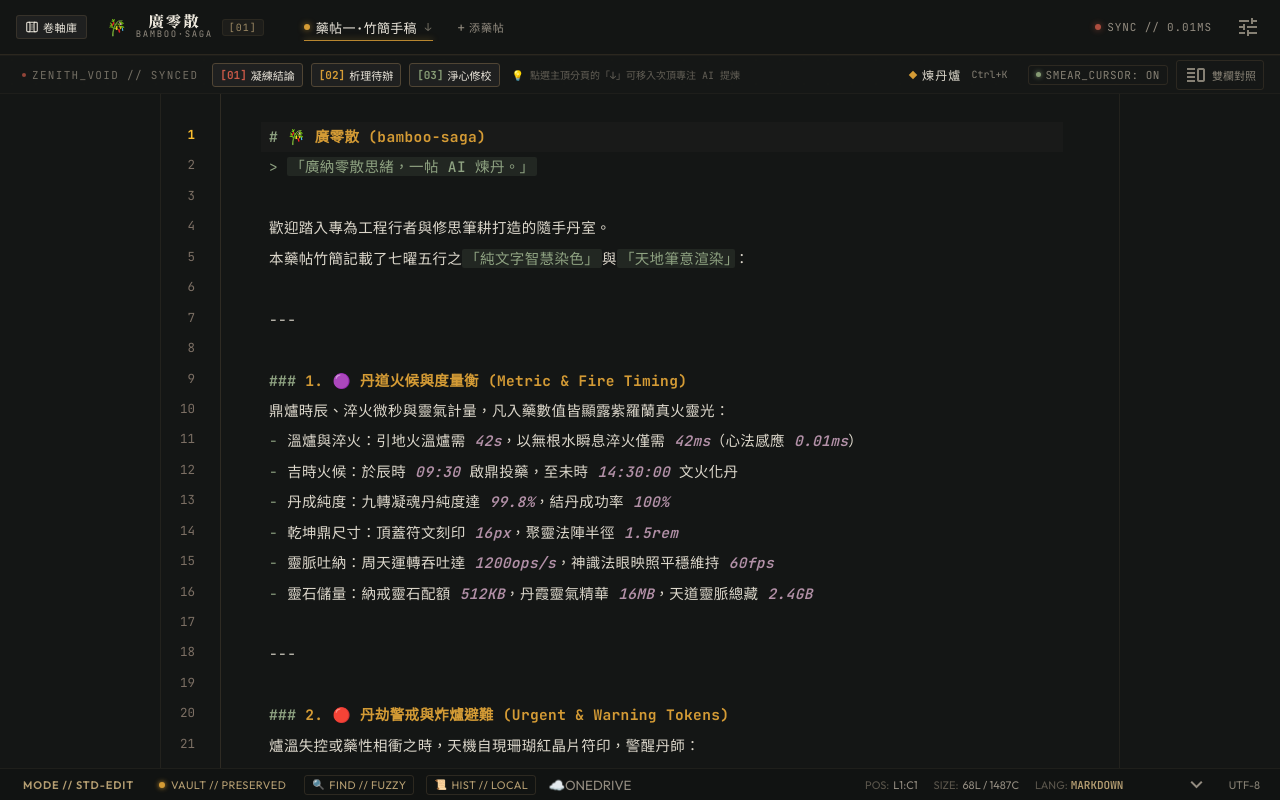
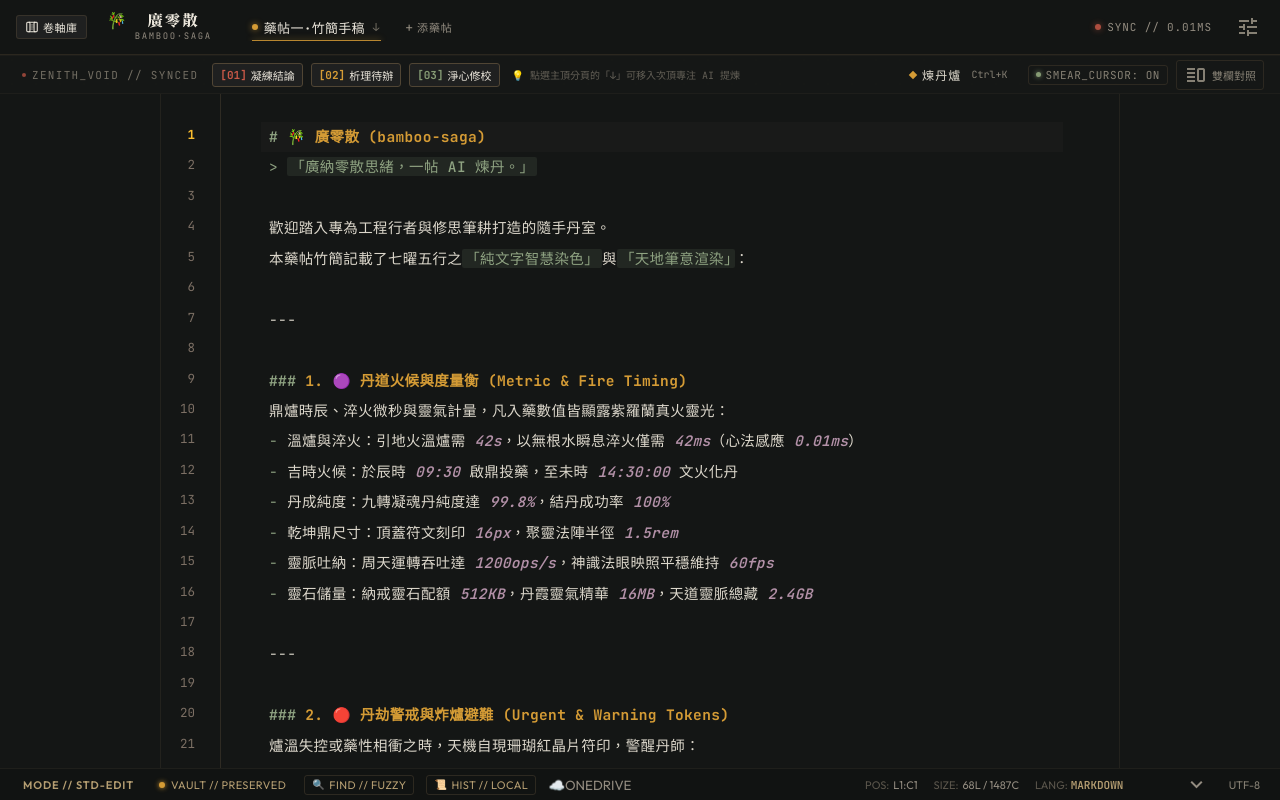
Before and after one commit to alvin999/bamboo-saga, a Svelte app: page / in a window 1280 px wide. Built offline with nearby package versions, Linux system fonts and the light colour scheme.

Commit message:
style(brand): align logo icon with title text and remove badge
- Remove redundant [01] brand badge

- Horizontally align bamboo icon with Chinese title text

- Adjust subtitle margin for balanced typography

```diff
--- a/src/components/PrimaryTopBar.svelte
+++ b/src/components/PrimaryTopBar.svelte
@@ -145,7 +145,6 @@
           <img src="/logo-guangling-solid.svg" alt="廣零散" class="brand-title-svg" />
           <span class="brand-sub">BAMBOO·SAGA</span>
         </div>
-        <span class="brand-badge">[01]</span>
       </div>
 
       <!-- 中間：主頂欄分頁標籤導航 -->
@@ -312,14 +311,18 @@
   /* 品牌組合 */
   .brand-cluster {
     display: flex;
-    align-items: center;
-    gap: 9px;
+    align-items: flex-start;
+    gap: 8px;
     flex-shrink: 0;
   }
 
   .brand-icon {
     font-size: 16px;
-    line-height: 1;
+    line-height: 16px;
+    height: 16px;
+    display: flex;
+    align-items: center;
+    justify-content: center;
     opacity: 0.9;
   }
 
@@ -328,13 +331,13 @@
     flex-direction: column;
   }
 
-
   .brand-title-svg {
     height: 16px;
     width: auto;
     display: block;
     user-select: none;
     -webkit-user-drag: none;
+    transform: translateY(1px);
   }
 
   .brand-sub {
@@ -342,19 +345,7 @@
     font-size: 9px;
     color: #938c80;
     letter-spacing: 0.18em;
-    margin-top: -2px;
-  }
-
-  .brand-badge {
-    font-family: 'JetBrains Mono', monospace;
-    font-size: 10px;
-    color: #b59e72;
-    letter-spacing: 0.1em;
-    padding: 1px 6px;
-    border-radius: 3px;
-    background: rgba(181, 158, 114, 0.08);
-    border: 1px solid rgba(80, 69, 52, 0.35);
-    opacity: 0.85;
+    margin-top: 2px;
   }
 
   /* 分頁導航列 */
```
